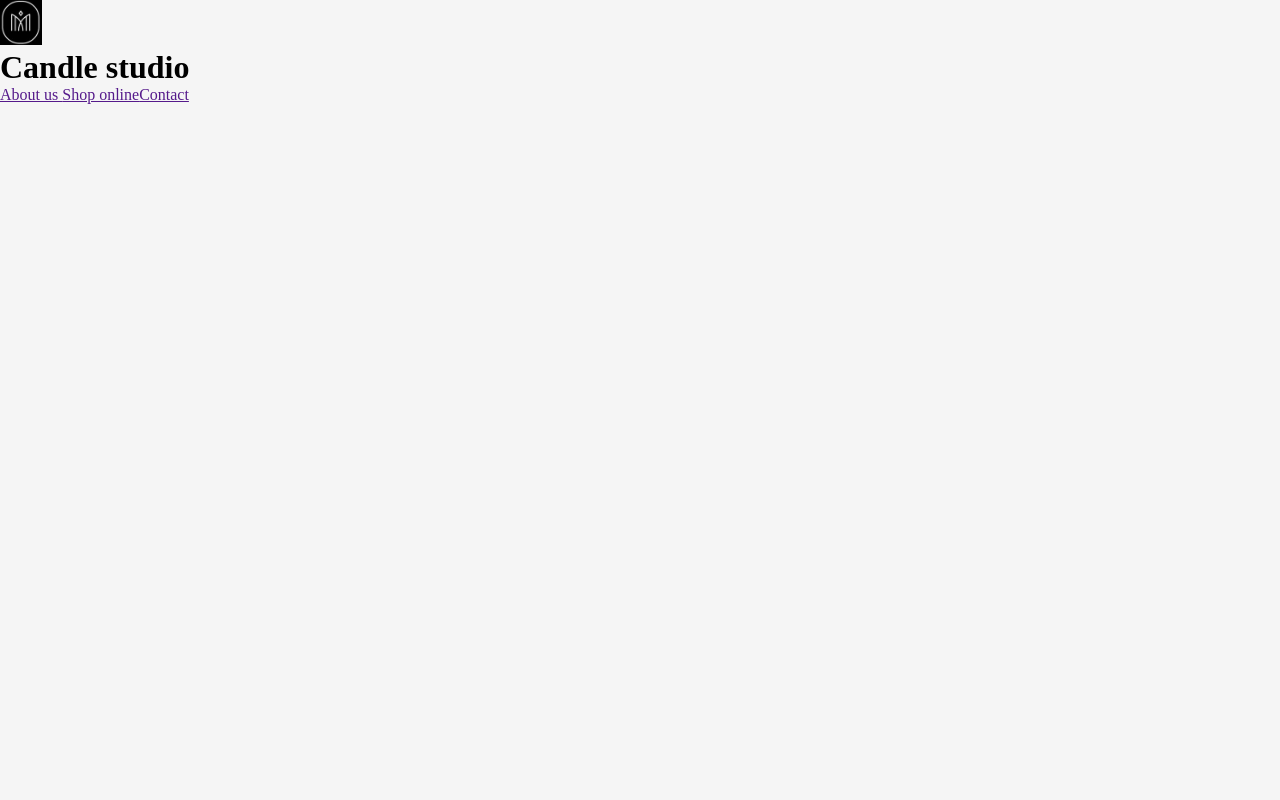
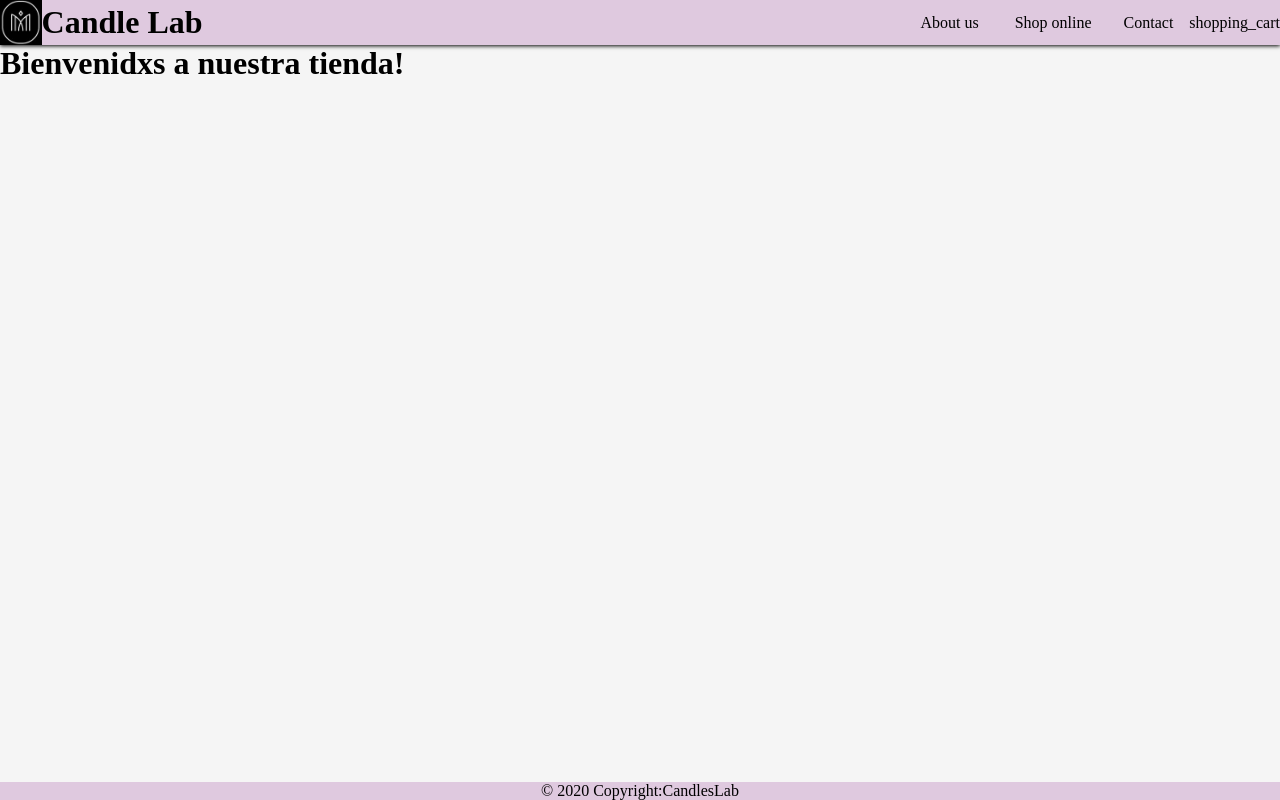
Before and after one commit to MechaOlivarez/react-course, a React (Create React App) app: page / in a window 1280 px wide. Built offline with nearby package versions, Linux system fonts and the light colour scheme.

Commit message:
Desafio 3

```diff
--- a/public/index.html
+++ b/public/index.html
@@ -10,34 +10,12 @@
       content="Web site created using create-react-app"
     />
     <link rel="apple-touch-icon" href="%PUBLIC_URL%/logo192.png" />
-    <!--
-      manifest.json provides metadata used when your web app is installed on a
-      user's mobile device or desktop. See https://developers.google.com/web/fundamentals/web-app-manifest/
-    -->
     <link rel="manifest" href="%PUBLIC_URL%/manifest.json" />
-    <!--
-      Notice the use of %PUBLIC_URL% in the tags above.
-      It will be replaced with the URL of the `public` folder during the build.
-      Only files inside the `public` folder can be referenced from the HTML.
-
-      Unlike "/favicon.ico" or "favicon.ico", "%PUBLIC_URL%/favicon.ico" will
-      work correctly both with client-side routing and a non-root public URL.
-      Learn how to configure a non-root public URL by running `npm run build`.
-    -->
+    <link href="https://fonts.google.com/icons?selected=Material+Icons"/>
     <title>React App</title>
   </head>
   <body>
     <noscript>You need to enable JavaScript to run this app.</noscript>
     <div id="root"></div>
-    <!--
-      This HTML file is a template.
-      If you open it directly in the browser, you will see an empty page.
-
-      You can add webfonts, meta tags, or analytics to this file.
-      The build step will place the bundled scripts into the <body> tag.
-
-      To begin the development, run `npm start` or `yarn start`.
-      To create a production bundle, use `npm run build` or `yarn build`.
-    -->
   </body>
 </html>
--- a/src/App.js
+++ b/src/App.js
@@ -1,10 +1,16 @@
 
 import Header from "./componentes/Header"
+import Footer from "./componentes/Footer"
+import ItemListContainer from "./componentes/ItemListContainer"
+
 const App = () => {
   return (
 
+    <>
     <Header/>
-
+    <ItemListContainer greeting="Bienvenidxs a nuestra tienda!"/>
+    <Footer/>
+    </>
   )
 }
 
--- /dev/null
+++ b/src/componentes/Cartwidget.js
@@ -0,0 +1,11 @@
+
+
+const Cartwidget = () => {
+  return (
+    <span class="material-icons">
+        shopping_cart
+    </span>
+  )
+}
+
+export default Cartwidget
--- /dev/null
+++ b/src/componentes/Footer.js
@@ -0,0 +1,14 @@
+
+const Footer = () => {
+return (
+    <footer>
+        <div>
+            © 2020 Copyright:
+            <a href="https://candlesLab.com/">CandlesLab</a>
+        </div>
+    </footer>
+)
+}
+
+
+export default Footer
--- a/src/componentes/Header.js
+++ b/src/componentes/Header.js
@@ -1,16 +1,19 @@
 import logo from '../imagenes/Capture.PNG'
+import Cartwidget from './Cartwidget'
+
 
 
 const Header = () => {
   return (
     <header>
-      <img src={logo} className ="logo"
+      <img src={logo} className ='logo'
       />
-        <h1>Candle studio</h1>
+        <h1>Candle Lab</h1>
         <nav>
-            <a href="">About us </a>
-            <a href="">Shop online</a>
-            <a href="">Contact</a>
+          <a href="">About us </a>
+          <a href="">Shop online</a>
+          <a href="">Contact</a>
+          <Cartwidget />
         </nav>
     </header>
   )
--- /dev/null
+++ b/src/componentes/ItemListContainer.js
@@ -0,0 +1,12 @@
+import React from 'react'
+
+const ItemListContainer = (props) => {
+
+    let mensaje = props.greeting;
+    return (
+        <h1>{mensaje}</h1>
+
+)
+}
+
+export default ItemListContainer
--- a/src/estilos.css
+++ b/src/estilos.css
@@ -7,6 +7,10 @@ html, body, #root {
     height: 100%;
 }
 
+#root {
+    display: flex;
+    flex-direction: column;
+}
 body {
     background-color: whitesmoke;
 }
@@ -14,3 +18,31 @@ body {
 .logo {
     height: 45px;
 }
+
+header{
+    display: flex;
+    align-items: center;
+    justify-content: space-between;
+    background-color:#dfc9df;
+    box-shadow: 0 0.5px 4px;
+}
+
+a {
+    text-decoration: none;
+    color: black;
+}
+
+header nav a {
+    margin-left: 1rem;
+    margin-right: 1rem;
+}
+
+
+footer {
+    background-color:#dfc9df;
+    text-align: center;
+
+}
+h1 {
+    flex-grow: 1;
+}
--- a/src/index.js
+++ b/src/index.js
@@ -1,6 +1,5 @@
 import React from 'react'
 import ReactDOM from 'react-dom'
-
 import App from "./App"
 import "./estilos.css"
 
```
